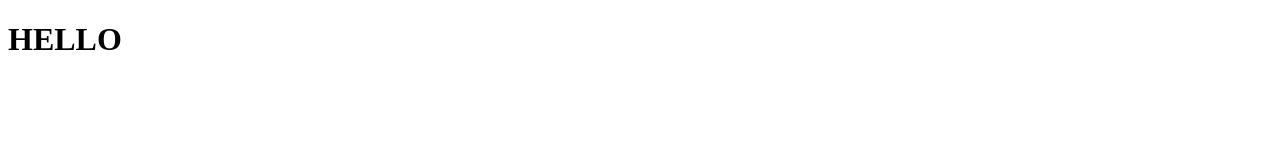
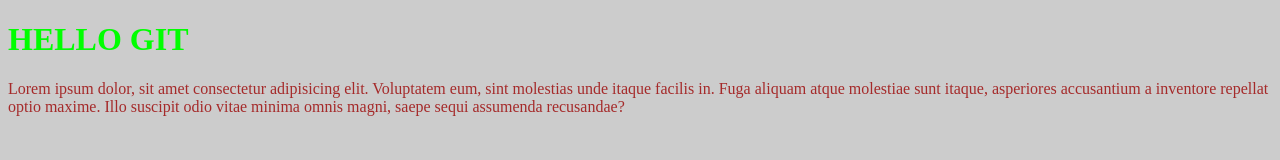
Before and after one commit to SunnatAxmatovWebdev/vscode-repo, a plain HTML site: page index.html in a window 1280 px wide. Drawn offline with Linux system fonts and the light colour scheme.

Commit message:
changed html and css file

```diff
--- a/index.html
+++ b/index.html
@@ -3,9 +3,12 @@
 <head>
     <meta charset="UTF-8">
     <meta name="viewport" content="width=device-width, initial-scale=1.0">
+    <link rel="stylesheet" href="style.css">
     <title>TEST</title>
 </head>
 <body>
-    <h1>HELLO</h1>
+    <h1>HELLO GIT</h1>
+    <p>Lorem ipsum dolor, sit amet consectetur adipisicing elit. Voluptatem eum, sint molestias unde itaque facilis in. Fuga aliquam atque molestiae sunt itaque, asperiores accusantium a inventore repellat optio maxime. Illo suscipit odio vitae minima omnis magni, saepe sequi assumenda recusandae?
+    </p>
 </body>
 </html>
--- a/style.css
+++ b/style.css
@@ -2,3 +2,6 @@ body {
     background-color: #cccccc;
     color: #00ff00;
 }
+p {
+    color: brown;
+}
```
